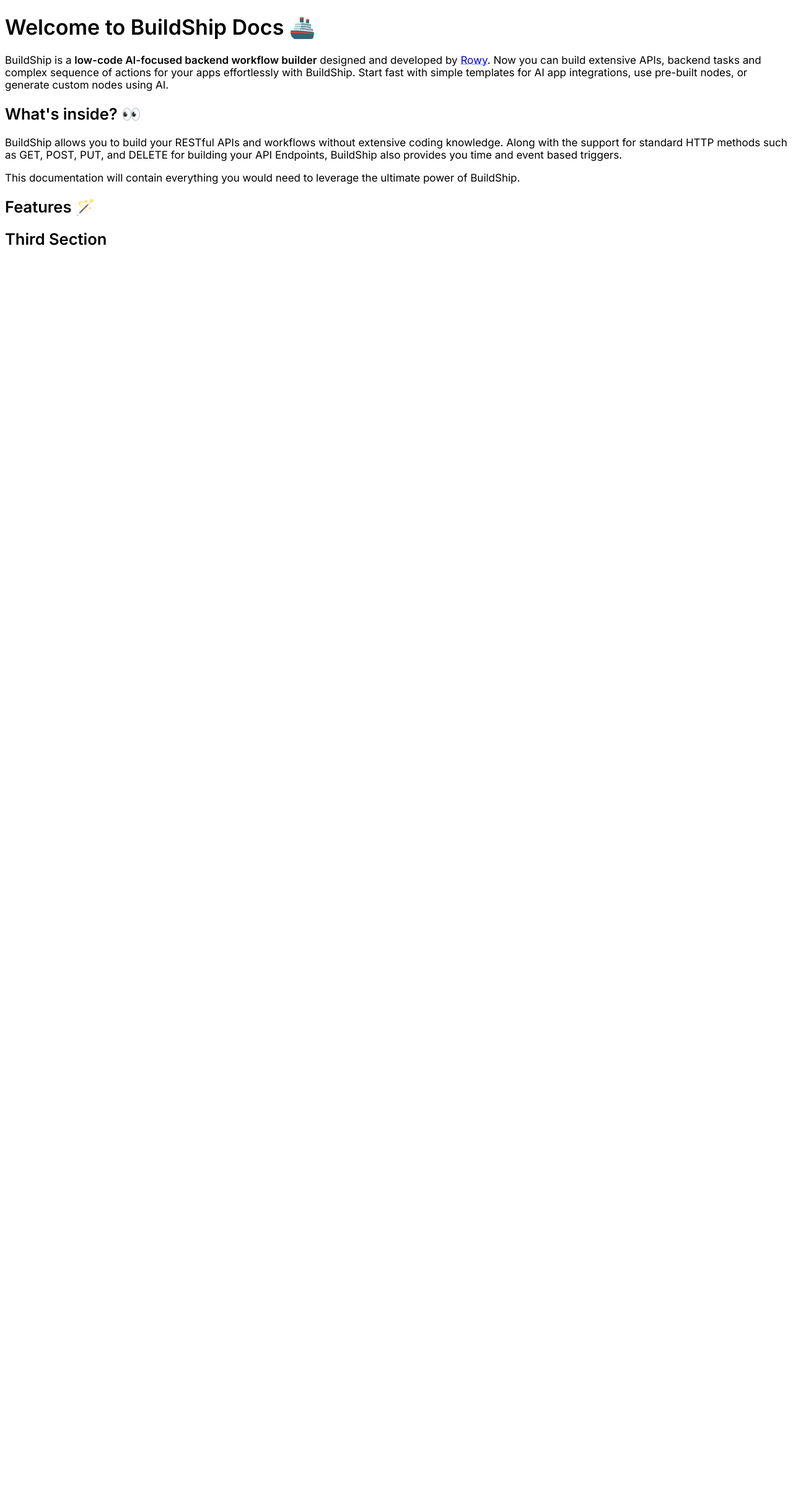
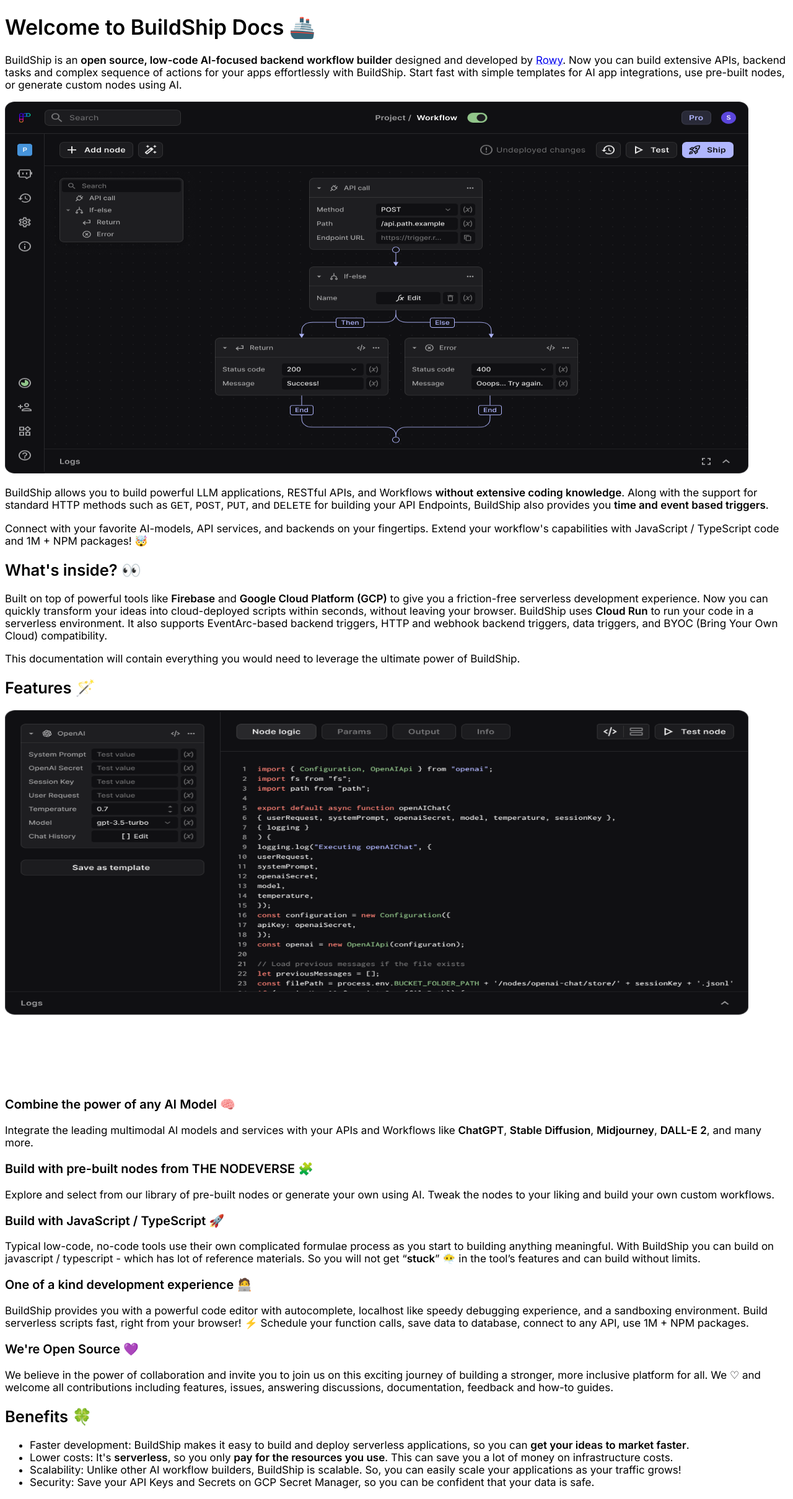
Before and after one commit to rowyio/buildship-docs, a Next.js app: page /introduction/welcome in a window 1280 px wide. Shown: the whole page at 62% size. Before the commit the page ends 800 px from the top, so only its background shows below. Built offline with nearby package versions, Linux system fonts and the light colour scheme.

Commit message:
Added overview page

```diff
--- a/pages/introduction/welcome.mdx
+++ b/pages/introduction/welcome.mdx
@@ -3,18 +3,48 @@
 description: AI-focused low-code backend workflow builder.
 ---
 
+import Image from 'next/image'
+
 # Welcome to BuildShip Docs 🚢
 
-BuildShip is a **low-code AI-focused backend workflow builder** designed and developed by [Rowy](https://rowy.io). Now you can build extensive APIs, backend tasks and complex sequence of actions for your apps effortlessly with BuildShip. Start fast with simple templates for AI app integrations, use pre-built nodes, or generate custom nodes using AI.
+BuildShip is an **open source, low-code AI-focused backend workflow builder** designed and developed by [Rowy](https://www.rowy.io). Now you can build extensive APIs, backend tasks and complex sequence of actions for your apps effortlessly with BuildShip. Start fast with simple templates for AI app integrations, use pre-built nodes, or generate custom nodes using AI.
 
+<Image src="/introduction/buildship-og.png" alt="Welcome to BuildShip" width={1200} height={600} />
+
+BuildShip allows you to build powerful LLM applications, RESTful APIs, and Workflows **without extensive coding knowledge**. Along with the support for standard HTTP methods such as `GET`, `POST`, `PUT`, and `DELETE` for building your API Endpoints, BuildShip also provides you **time and event based triggers**.
+
+Connect with your favorite AI-models, API services, and backends on your fingertips. Extend your workflow's capabilities with JavaScript / TypeScript code and 1M + NPM packages! 🤯
 
 ## What's inside? 👀
 
-BuildShip allows you to build your RESTful APIs and workflows without extensive coding knowledge. Along with the support for standard HTTP methods such as GET, POST, PUT, and DELETE for building your API Endpoints, BuildShip also provides you time and event based triggers.
+Built on top of powerful tools like **Firebase** and **Google Cloud Platform (GCP)** to give you a friction-free serverless development experience. Now you can quickly transform your ideas into cloud-deployed scripts within seconds, without leaving your browser.
+BuildShip uses **Cloud Run** to run your code in a serverless environment. It also supports EventArc-based backend triggers, HTTP and webhook backend triggers, data triggers, and BYOC (Bring Your Own Cloud) compatibility.
 
 This documentation will contain everything you would need to leverage the ultimate power of BuildShip.
 
-
 ## Features 🪄
 
-## Third Section
+<Image src="/introduction/features.png" alt="BuildShip Features" width={1200} height={600} />
+
+### Combine the power of any AI Model 🧠
+Integrate the leading multimodal AI models and services with your APIs and Workflows like **ChatGPT**, **Stable Diffusion**, **Midjourney**, **DALL-E 2**, and many more.
+
+### Build with pre-built nodes from THE NODEVERSE 🧩
+Explore and select from our library of pre-built nodes or generate your own using AI. Tweak the nodes to your liking and build your own custom workflows.
+
+### Build with JavaScript / TypeScript 🚀
+Typical low-code, no-code tools use their own complicated formulae process as you start to building anything meaningful. With BuildShip you can build on javascript / typescript - which has lot of reference materials. So you will not get “**stuck**” 😶‍🌫️ in the tool’s features and can build without limits.
+
+### One of a kind development experience 🧑‍💻
+BuildShip provides you with a powerful code editor with autocomplete, localhost like speedy debugging experience, and a sandboxing environment. Build serverless scripts fast, right from your browser! ⚡️ Schedule your function calls, save data to database, connect to any API, use 1M + NPM packages.
+
+### We're Open Source 💜
+We believe in the power of collaboration and invite you to join us on this exciting journey of building a stronger, more inclusive platform for all. We ♡ and welcome all contributions including features, issues, answering discussions, documentation, feedback and how-to guides.
+
+
+## Benefits 🍀
+
+- Faster development: BuildShip makes it easy to build and deploy serverless applications, so you can **get your ideas to market faster**.
+- Lower costs: It's **serverless**, so you only **pay for the resources you use**. This can save you a lot of money on infrastructure costs.
+- Scalability: Unlike other AI workflow builders, BuildShip is scalable. So, you can easily scale your applications as your traffic grows!
+- Security: Save your API Keys and Secrets on GCP Secret Manager, so you can be confident that your data is safe.
--- a/styles.css
+++ b/styles.css
@@ -481,6 +481,7 @@
 
   .cbs article p:first-of-type{
     font-size: large;
+    margin-bottom: 15px;
   }
 
   .cbs article h2 {
```
Also changed, not shown: public/introduction/buildship-og.png (added), public/introduction/features.png (added).
